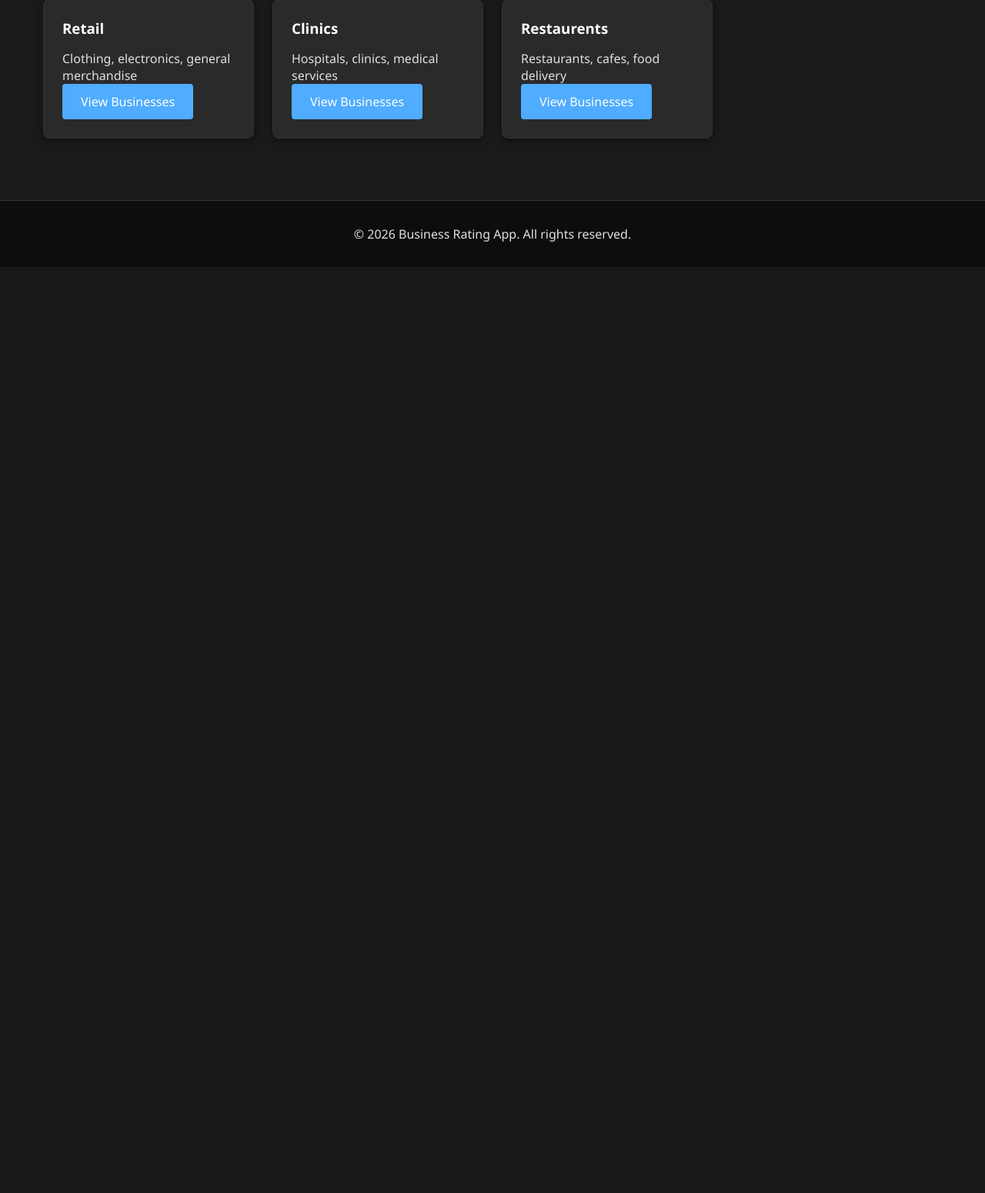
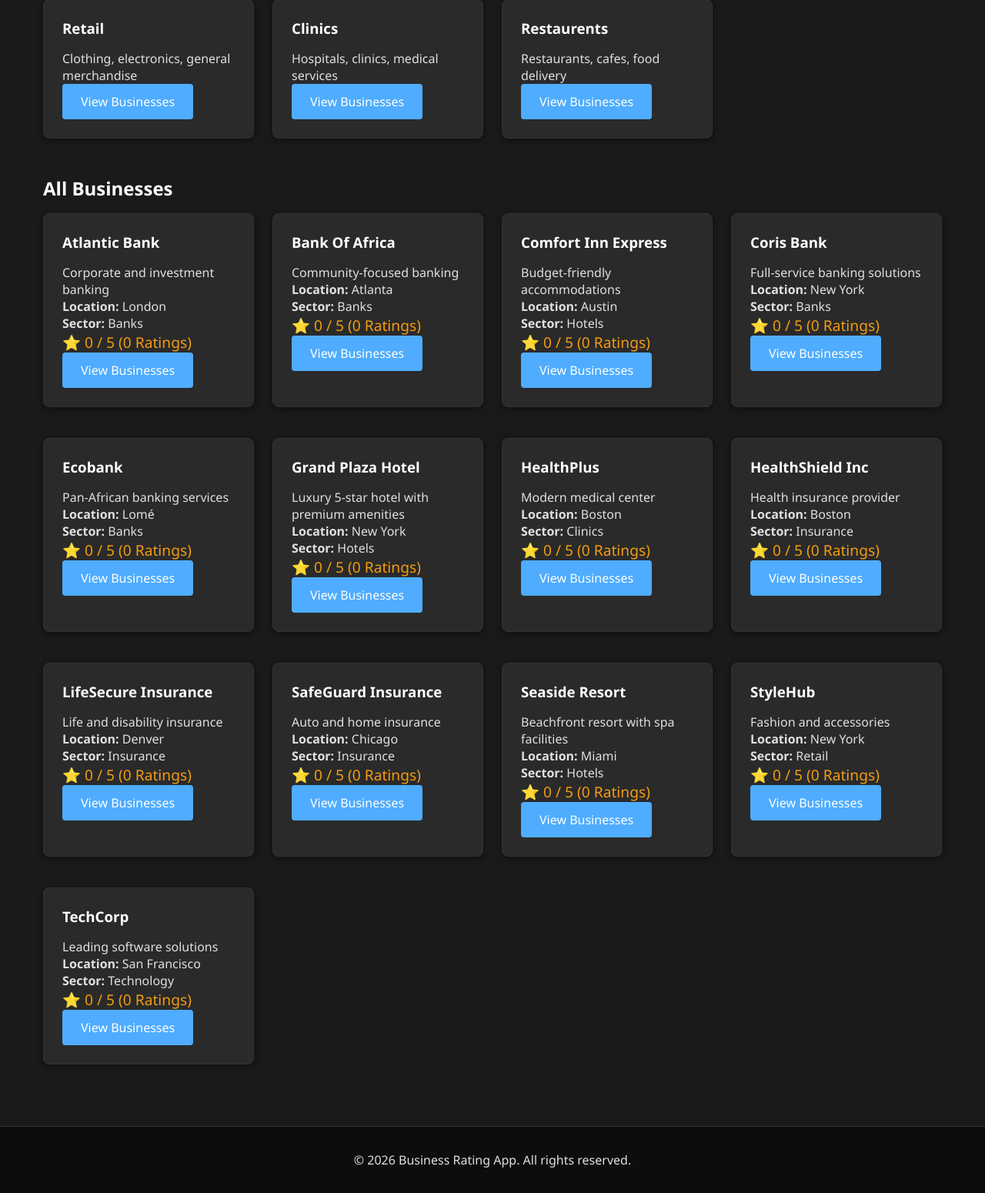
Before and after one commit to souramanse-web/Business-Ratings, a Flask app: page / in a window 1280 px wide. Shown: the part 661-2211 px from the top of the page at 77% size. Before the commit the page ends 975 px from the top, so only its background shows below. Run offline with Flask 3, Linux system fonts and the light colour scheme; the visitor is signed in with stand-in values (Sample User, id 1); data comes from the database, SQL or seed files in the repository.

Commit message:
Show all businesses on homepage and pass businesses from index route

```diff
--- a/app.py
+++ b/app.py
@@ -356,7 +356,8 @@
 @app.route('/')
 def index():
     sectors = Sector.query.all()
-    return render_template('index.html', sectors=sectors)
+    businesses = Business.query.order_by(Business.name.asc()).all()
+    return render_template('index.html', sectors=sectors, businesses=businesses)
 
 
 @app.route('/sector/<int:sector_id>')
--- a/templates/index.html
+++ b/templates/index.html
@@ -118,5 +118,27 @@
             <p>{{ t('no_sectors') }}</p>
         {% endif %}
     </div>
+
+    <div style="margin: 2rem 0;">
+        <h2>All Businesses</h2>
+        {% if businesses %}
+            <div class="grid">
+                {% for business in businesses %}
+                    <div class="card">
+                        <h3>{{ business.name }}</h3>
+                        <p>{{ business.description }}</p>
+                        {% if business.location %}
+                            <p><strong>{{ t('location') }}</strong> {{ business.location }}</p>
+                        {% endif %}
+                        <p><strong>Sector:</strong> {{ business.sector.name if business.sector else 'N/A' }}</p>
+                        <p class="rating">⭐ {{ business.get_average_rating() }} / 5 ({{ business.get_rating_count() }} {{ t('ratings') }})</p>
+                        <a href="/business/{{ business.id }}" class="btn">{{ t('view_businesses') }}</a>
+                    </div>
+                {% endfor %}
+            </div>
+        {% else %}
+            <p>No businesses available.</p>
+        {% endif %}
+    </div>
 </div>
 {% endblock %}
```
